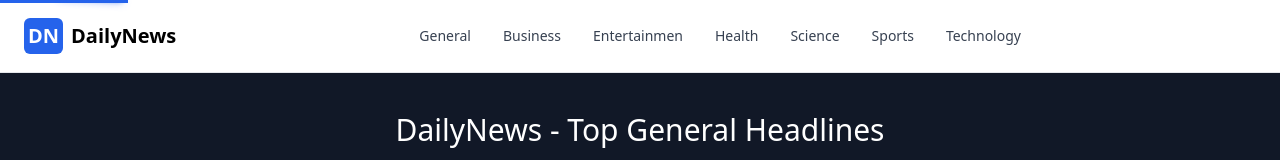
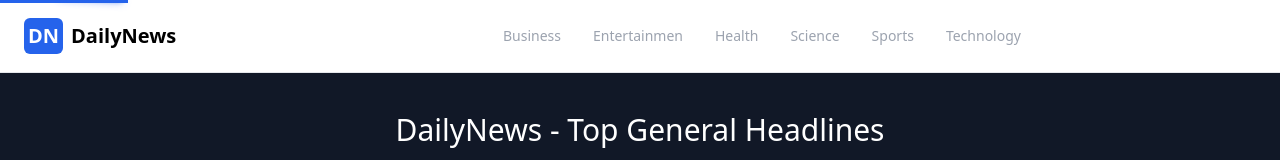
Before and after one commit to shyamtala003/DailyNewsApp, a React (Vite) app: page / in a window 1280 px wide. Shown: the top 160 px of the page. Built offline with nearby package versions, Linux system fonts and the light colour scheme; no server answers.

Commit message:
implement useLocation hook

```diff
--- a/src/components/NavBar.jsx
+++ b/src/components/NavBar.jsx
@@ -1,7 +1,10 @@
-import React, { Component } from "react";
-import { Link } from "react-router-dom";
+import React, { useEffect } from "react";
+import { Link, useLocation } from "react-router-dom";
 
 let NavBar = () => {
+  let location = useLocation();
+  useEffect(() => {}, [location]);
+
   return (
     <nav className="bg-white px-2 sm:px-4 py-2.5 dark:bg-gray-900 fixed w-full z-20 top-0 left-0 border-b border-gray-200 dark:border-gray-600">
       <div className="container flex flex-wrap items-center justify-between mx-auto">
@@ -50,7 +53,9 @@ let NavBar = () => {
             <li>
               <Link
                 to="/"
-                className="block capitalize py-2 pl-3 pr-4 text-gray-700 rounded hover:bg-gray-100 md:hover:bg-transparent md:hover:text-blue-700 md:p-0 md:dark:hover:text-white dark:text-gray-400 dark:hover:bg-gray-700 dark:hover:text-white md:dark:hover:bg-transparent dark:border-gray-700"
+                className={`block capitalize py-2 pl-3 pr-4 ${
+                  location.pathname === "/" ? "text-white" : "text-gray-400"
+                } rounded hover:bg-gray-100 md:hover:bg-transparent md:hover:text-blue-700 md:p-0 md:dark:hover:text-white  dark:hover:bg-gray-700 dark:hover:text-white md:dark:hover:bg-transparent dark:border-gray-700`}
               >
                 general
               </Link>
@@ -58,7 +63,11 @@ let NavBar = () => {
             <li>
               <Link
                 to="/business"
-                className="block capitalize py-2 pl-3 pr-4 text-gray-700 rounded hover:bg-gray-100 md:hover:bg-transparent md:hover:text-blue-700 md:p-0 md:dark:hover:text-white dark:text-gray-400 dark:hover:bg-gray-700 dark:hover:text-white md:dark:hover:bg-transparent dark:border-gray-700"
+                className={`block capitalize py-2 pl-3 pr-4 ${
+                  location.pathname === "/business"
+                    ? "text-white"
+                    : "text-gray-400"
+                } rounded hover:bg-gray-100 md:hover:bg-transparent md:hover:text-blue-700 md:p-0 md:dark:hover:text-white  dark:hover:bg-gray-700 dark:hover:text-white md:dark:hover:bg-transparent dark:border-gray-700`}
               >
                 business
               </Link>
@@ -66,7 +75,11 @@ let NavBar = () => {
             <li>
               <Link
                 to="/entertainment"
-                className="block capitalize py-2 pl-3 pr-4 text-gray-700 rounded hover:bg-gray-100 md:hover:bg-transparent md:hover:text-blue-700 md:p-0 md:dark:hover:text-white dark:text-gray-400 dark:hover:bg-gray-700 dark:hover:text-white md:dark:hover:bg-transparent dark:border-gray-700"
+                className={`block capitalize py-2 pl-3 pr-4 ${
+                  location.pathname === "/entertainment"
+                    ? "text-white"
+                    : "text-gray-400"
+                } rounded hover:bg-gray-100 md:hover:bg-transparent md:hover:text-blue-700 md:p-0 md:dark:hover:text-white  dark:hover:bg-gray-700 dark:hover:text-white md:dark:hover:bg-transparent dark:border-gray-700`}
               >
                 entertainmen
               </Link>
@@ -74,7 +87,11 @@ let NavBar = () => {
             <li>
               <Link
                 to="/health"
-                className="block capitalize py-2 pl-3 pr-4 text-gray-700 rounded hover:bg-gray-100 md:hover:bg-transparent md:hover:text-blue-700 md:p-0 md:dark:hover:text-white dark:text-gray-400 dark:hover:bg-gray-700 dark:hover:text-white md:dark:hover:bg-transparent dark:border-gray-700"
+                className={`block capitalize py-2 pl-3 pr-4 ${
+                  location.pathname === "/health"
+                    ? "text-white"
+                    : "text-gray-400"
+                } rounded hover:bg-gray-100 md:hover:bg-transparent md:hover:text-blue-700 md:p-0 md:dark:hover:text-white  dark:hover:bg-gray-700 dark:hover:text-white md:dark:hover:bg-transparent dark:border-gray-700`}
               >
                 health
               </Link>
@@ -82,7 +99,11 @@ let NavBar = () => {
             <li>
               <Link
                 to="/science"
-                className="block capitalize py-2 pl-3 pr-4 text-gray-700 rounded hover:bg-gray-100 md:hover:bg-transparent md:hover:text-blue-700 md:p-0 md:dark:hover:text-white dark:text-gray-400 dark:hover:bg-gray-700 dark:hover:text-white md:dark:hover:bg-transparent dark:border-gray-700"
+                className={`block capitalize py-2 pl-3 pr-4 ${
+                  location.pathname === "/science"
+                    ? "text-white"
+                    : "text-gray-400"
+                } rounded hover:bg-gray-100 md:hover:bg-transparent md:hover:text-blue-700 md:p-0 md:dark:hover:text-white  dark:hover:bg-gray-700 dark:hover:text-white md:dark:hover:bg-transparent dark:border-gray-700`}
               >
                 science
               </Link>
@@ -90,7 +111,11 @@ let NavBar = () => {
             <li>
               <Link
                 to="/sports"
-                className="block capitalize py-2 pl-3 pr-4 text-gray-700 rounded hover:bg-gray-100 md:hover:bg-transparent md:hover:text-blue-700 md:p-0 md:dark:hover:text-white dark:text-gray-400 dark:hover:bg-gray-700 dark:hover:text-white md:dark:hover:bg-transparent dark:border-gray-700"
+                className={`block capitalize py-2 pl-3 pr-4 ${
+                  location.pathname === "/sports"
+                    ? "text-white"
+                    : "text-gray-400"
+                } rounded hover:bg-gray-100 md:hover:bg-transparent md:hover:text-blue-700 md:p-0 md:dark:hover:text-white  dark:hover:bg-gray-700 dark:hover:text-white md:dark:hover:bg-transparent dark:border-gray-700`}
               >
                 sports
               </Link>
@@ -98,7 +123,11 @@ let NavBar = () => {
             <li>
               <Link
                 to="/technology"
-                className="block capitalize py-2 pl-3 pr-4 text-gray-700 rounded hover:bg-gray-100 md:hover:bg-transparent md:hover:text-blue-700 md:p-0 md:dark:hover:text-white dark:text-gray-400 dark:hover:bg-gray-700 dark:hover:text-white md:dark:hover:bg-transparent dark:border-gray-700"
+                className={`block capitalize py-2 pl-3 pr-4 ${
+                  location.pathname === "/technology"
+                    ? "text-white"
+                    : "text-gray-400"
+                } rounded hover:bg-gray-100 md:hover:bg-transparent md:hover:text-blue-700 md:p-0 md:dark:hover:text-white  dark:hover:bg-gray-700 dark:hover:text-white md:dark:hover:bg-transparent dark:border-gray-700`}
               >
                 technology
               </Link>
```
